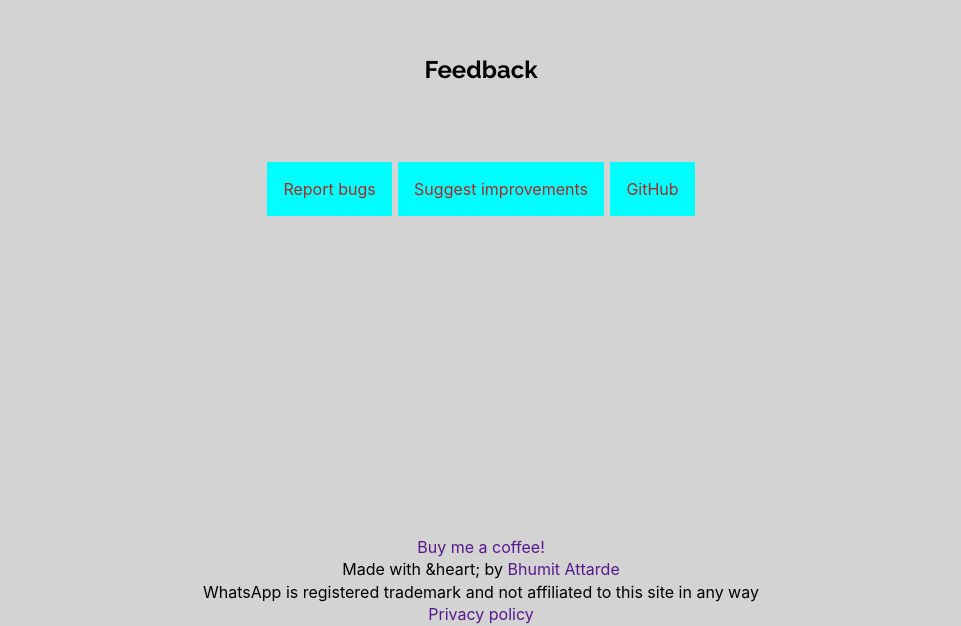
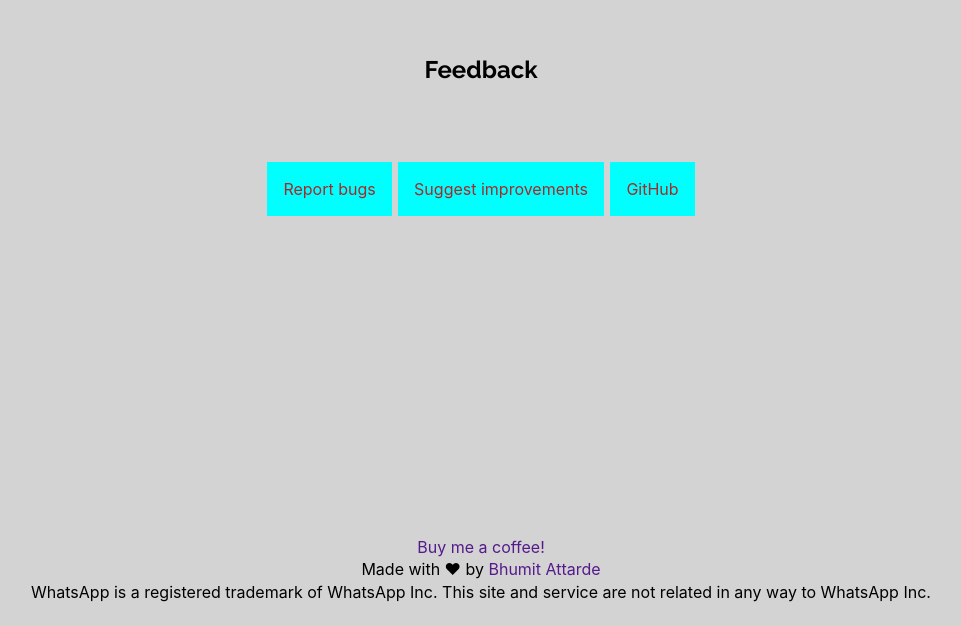
Before and after one commit to bhumitattarde/WhatsChart, a React (Create React App) app: page / in a window 1280 px wide. Shown: the part 3464-4090 px from the top of the page, without its empty margins (159-1120 px from the left). After the commit the page ends 4067 px from the top, so only its background shows below. Built offline with nearby package versions, Linux system fonts and the light colour scheme; what stopword would draw is missing.

Commit message:
Improved CSS

```diff
--- a/src/App.css
+++ b/src/App.css
@@ -11,25 +11,25 @@ body {
   line-height: 1.4;
 }
 
-h1:not(#chart, #navHeading) {
+h1:not(#chart h1, #navHeading) {
   font-size: clamp(32px, 2vw, 40px);
   /* margin-bottom: 2em; */
 }
 
-h2:not(#chart) {
+h2:not(#chart h2) {
   font-size: clamp(24px, 1.5vw, 28px);
   /* margin-bottom: 1.5em; */
 }
 
-h3:not(#chart) {
+h3:not(#chart h3) {
   font-size: clamp(18.72px, 1.2vw, 22.72px);
 }
 
-h4:not(#chart) {
+h4:not(#chart h4) {
   font-size: clamp(16px, 1vw, 20px);
 }
 
-p:not(#chart) {
+p:not(#chart p) {
   font-size: clamp(16px, 1vw, 20px);
 }
 
--- a/src/components/css/FileForm.css
+++ b/src/components/css/FileForm.css
@@ -79,3 +79,9 @@
 #fileForm > section {
   margin-bottom: 1em;
 }
+
+@media (max-width: 650px) {
+  .fileSelectorWrapper > label {
+    margin-top: 3em;
+  }
+}
--- a/src/components/css/HowtoPage.css
+++ b/src/components/css/HowtoPage.css
@@ -31,3 +31,10 @@
   max-width: 1000px;
   padding: 0 1em;
 }
+
+@media (max-width: 650px) {
+  #howtoPage h2 {
+    margin-top: 3em;
+    margin-bottom: 1em;
+  }
+}
--- a/src/components/css/WhatsChart.css
+++ b/src/components/css/WhatsChart.css
@@ -112,6 +112,7 @@
   padding: 3em;
   background-color: var(--backgroundColor);
   color: var(--textColor);
+  line-height: 1.3;
   font-family: "Ubuntu", -apple-system, BlinkMacSystemFont, "Segoe UI", "Roboto",
     "Oxygen", "Cantarell", "Fira Sans", "Droid Sans", "Helvetica Neue";
   font-weight: 400;
--- a/src/components/js/Footer.js
+++ b/src/components/js/Footer.js
@@ -9,14 +9,11 @@ const Footer = (props) => (
         <a href="">Buy me a coffee!</a>
       </li>
       <li>
-        Made with &heart; by <a href="">Bhumit Attarde</a>
+        Made with &hearts; by <a href="">Bhumit Attarde</a>
       </li>
       <li>
-        WhatsApp is registered trademark and not affiliated to this site in any
-        way
-      </li>
-      <li>
-        <a href="">Privacy policy</a>
+        WhatsApp is a registered trademark of WhatsApp Inc. This site and
+        service are not related in any way to WhatsApp Inc.
       </li>
     </ul>
   </div>
```
